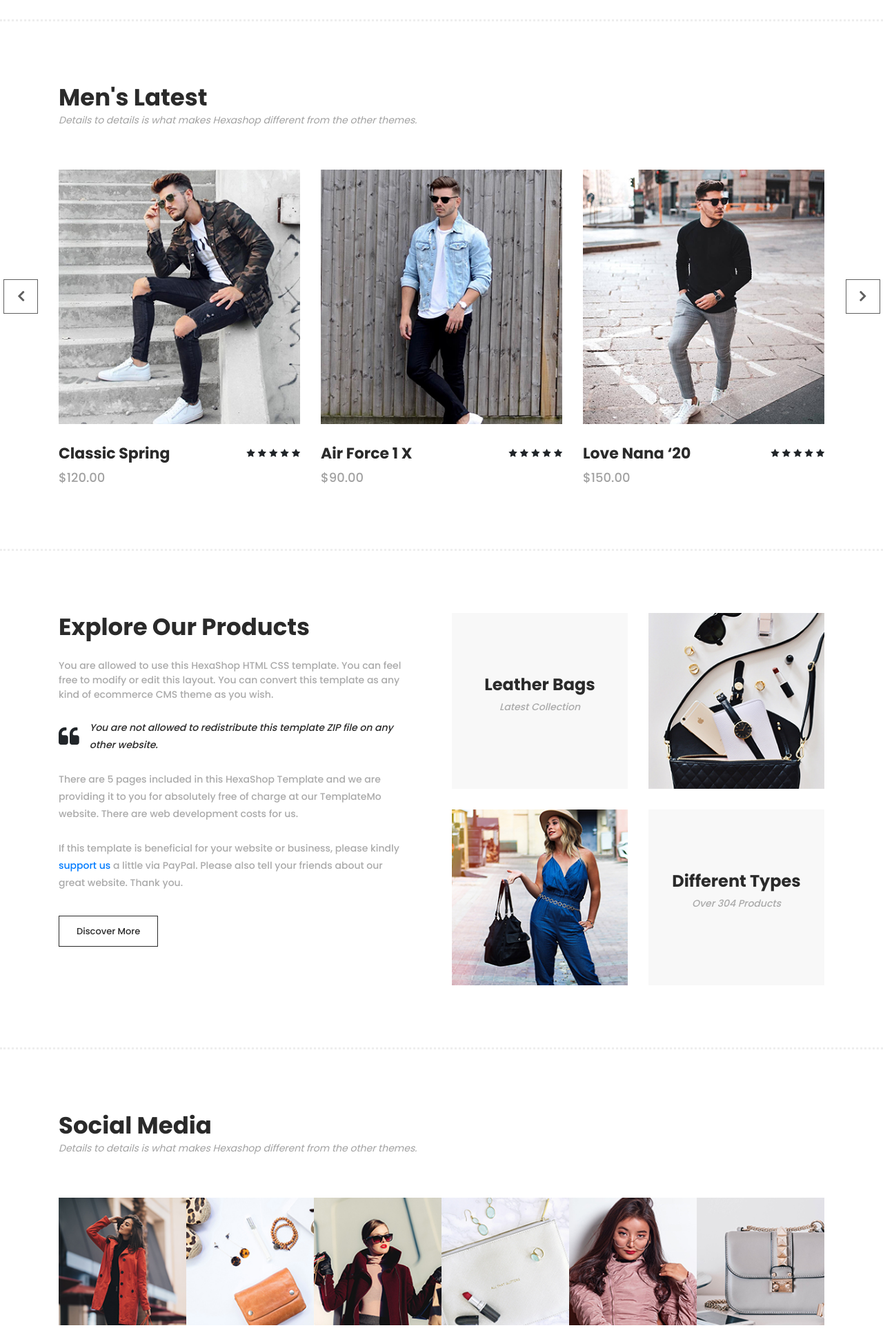
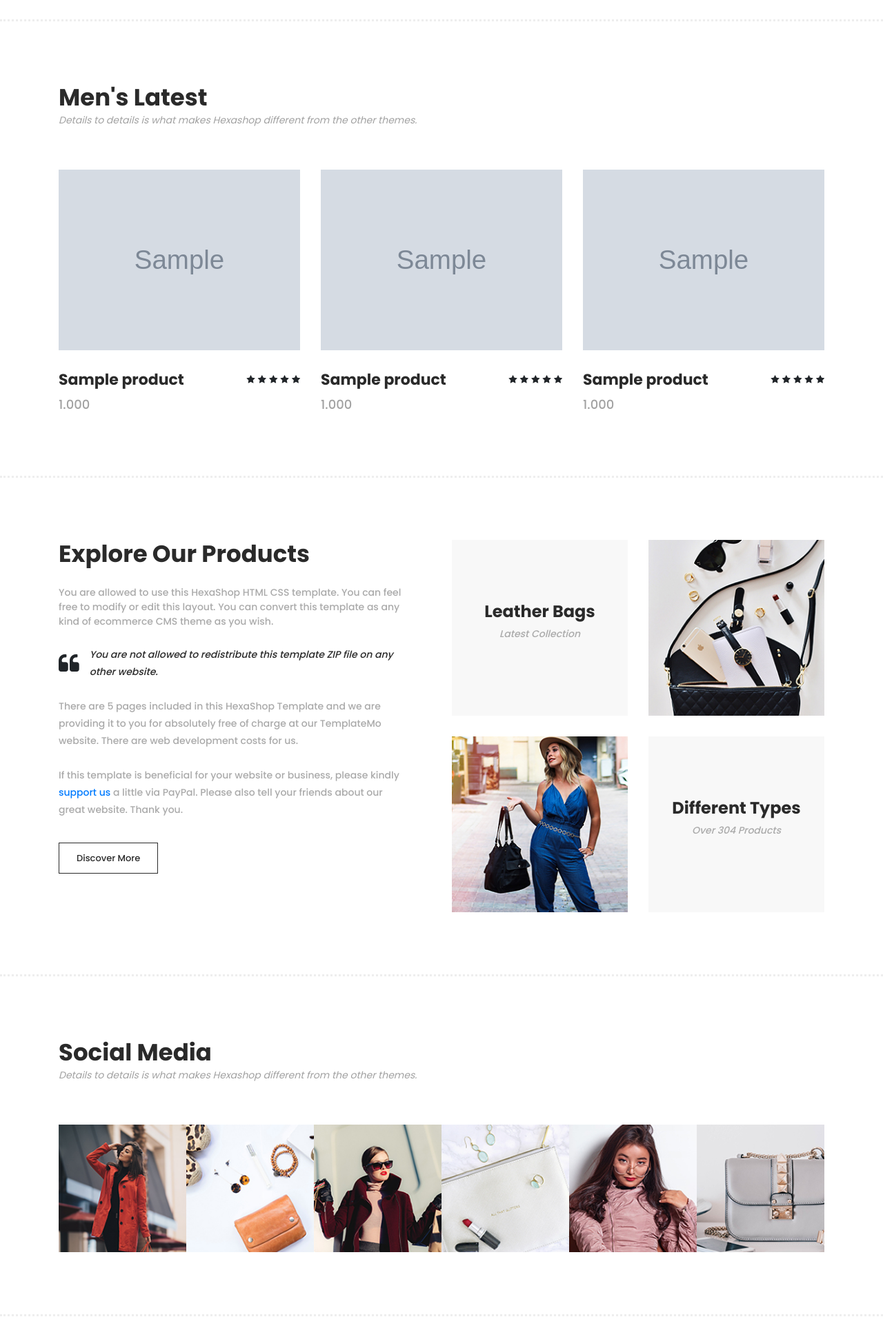
Before and after one commit to muhammedshabeen/e-commerce_website, a Django app: page / in a window 1280 px wide. Shown: the part 687-2613 px from the top of the page at 69% size. Run offline with Django 4.2, Linux system fonts and the light colour scheme; tables that the repository leaves empty hold one stand-in row (values such as "Sample post"); grey boxes marked "Sample" are stand-in pictures; some libraries are stand-ins or nearby versions.

Commit message:
product added in home page

```diff
--- a/core/urls.py
+++ b/core/urls.py
@@ -16,9 +16,14 @@
 """
 from django.contrib import admin
 from django.urls import path, include
+from django.conf import settings
+from django.conf.urls.static import static
 
 urlpatterns = [
     path('admin/', admin.site.urls),
     path('',include('front_end.urls')),
     path('master',include('master.urls')),
 ]
+if settings.DEBUG:
+    urlpatterns += static(settings.MEDIA_URL,
+                          document_root=settings.MEDIA_ROOT)
--- a/front_end/templates/home/base.html
+++ b/front_end/templates/home/base.html
@@ -85,22 +85,30 @@
     <div class="container">
         <div class="row">
             <div class="col-lg-12">
+                {% if product_objs %}
                 <div class="men-item-carousel">
                     <div class="owl-men-item owl-carousel">
+                        {% for product in product_objs %}
                         <div class="item">
                             <div class="thumb">
                                 <div class="hover-content">
                                     <ul>
-                                        <li><a href="single-product.html"><i class="fa fa-eye"></i></a></li>
-                                        <li><a href="single-product.html"><i class="fa fa-star"></i></a></li>
-                                        <li><a href="single-product.html"><i class="fa fa-shopping-cart"></i></a></li>
+                                        <li><a href=""><i class="fa fa-eye"></i></a></li>
+                                        <li><a href=""><i class="fa fa-star"></i></a></li>
+                                        <li><a href=""><i class="fa fa-shopping-cart"></i></a></li>
                                     </ul>
                                 </div>
-                                <img src="{% static 'assets/images/men-01.jpg' %}" alt="">
+                                <img src="{{ product.thumbnail_image.url }}" alt="">
                             </div>
                             <div class="down-content">
-                                <h4>Classic Spring</h4>
-                                <span>$120.00</span>
+                                <h4>{{ product.Name }}</h4>
+                                {% if product.Product_Items.all %}
+                                    {% with first_item=product.Product_Items.all|first %}
+                                        <span>{{ first_item.Selling_Prize }}</span>
+                                    {% endwith %}
+                                {% else %}
+                                    <span>No product items available.</span>
+                                {% endif %}
                                 <ul class="stars">
                                     <li><i class="fa fa-star"></i></li>
                                     <li><i class="fa fa-star"></i></li>
@@ -110,80 +118,16 @@
                                 </ul>
                             </div>
                         </div>
-                        <div class="item">
-                            <div class="thumb">
-                                <div class="hover-content">
-                                    <ul>
-                                        <li><a href="single-product.html"><i class="fa fa-eye"></i></a></li>
-                                        <li><a href="single-product.html"><i class="fa fa-star"></i></a></li>
-                                        <li><a href="single-product.html"><i class="fa fa-shopping-cart"></i></a></li>
-                                    </ul>
-                                </div>
-                                <img src="{% static 'assets/images/men-02.jpg' %}" alt="">
-                            </div>
-                            <div class="down-content">
-                                <h4>Air Force 1 X</h4>
-                                <span>$90.00</span>
-                                <ul class="stars">
-                                    <li><i class="fa fa-star"></i></li>
-                                    <li><i class="fa fa-star"></i></li>
-                                    <li><i class="fa fa-star"></i></li>
-                                    <li><i class="fa fa-star"></i></li>
-                                    <li><i class="fa fa-star"></i></li>
-                                </ul>
-                            </div>
-                        </div>
-                        <div class="item">
-                            <div class="thumb">
-                                <div class="hover-content">
-                                    <ul>
-                                        <li><a href="single-product.html"><i class="fa fa-eye"></i></a></li>
-                                        <li><a href="single-product.html"><i class="fa fa-star"></i></a></li>
-                                        <li><a href="single-product.html"><i class="fa fa-shopping-cart"></i></a></li>
-                                    </ul>
-                                </div>
-                                <img src="{% static 'assets/images/men-03.jpg' %}" alt="">
-                            </div>
-                            <div class="down-content">
-                                <h4>Love Nana ‘20</h4>
-                                <span>$150.00</span>
-                                <ul class="stars">
-                                    <li><i class="fa fa-star"></i></li>
-                                    <li><i class="fa fa-star"></i></li>
-                                    <li><i class="fa fa-star"></i></li>
-                                    <li><i class="fa fa-star"></i></li>
-                                    <li><i class="fa fa-star"></i></li>
-                                </ul>
-                            </div>
-                        </div>
-                        <div class="item">
-                            <div class="thumb">
-                                <div class="hover-content">
-                                    <ul>
-                                        <li><a href="single-product.html"><i class="fa fa-eye"></i></a></li>
-                                        <li><a href="single-product.html"><i class="fa fa-star"></i></a></li>
-                                        <li><a href="single-product.html"><i class="fa fa-shopping-cart"></i></a></li>
-                                    </ul>
-                                </div>
-                                <img src="{% static 'assets/images/men-01.jpg' %}" alt="">
-                            </div>
-                            <div class="down-content">
-                                <h4>Classic Spring</h4>
-                                <span>$120.00</span>
-                                <ul class="stars">
-                                    <li><i class="fa fa-star"></i></li>
-                                    <li><i class="fa fa-star"></i></li>
-                                    <li><i class="fa fa-star"></i></li>
-                                    <li><i class="fa fa-star"></i></li>
-                                    <li><i class="fa fa-star"></i></li>
-                                </ul>
-                            </div>
-                        </div>
+                        {% endfor %}
                     </div>
                 </div>
+                {% else %}
+                    <p>No products available.</p>
+                {% endif %}
             </div>
         </div>
     </div>
+
 </section>
 <!-- ***** Men Area Ends ***** -->
 
--- a/front_end/views.py
+++ b/front_end/views.py
@@ -1,9 +1,16 @@
 from django.shortcuts import render
 from django.http import HttpResponse
+from master.models import *
+from django.db.models import Prefetch
 
 
 def home(request):
-    return render(request,'home/base.html')
+    product_objs = Product.objects.order_by('-id').prefetch_related(Prefetch('Product_Items', queryset=ProductVarients.objects.all()))[:10]
+    print("product_objs",product_objs)
+    context = {
+        "product_objs":product_objs,
+    }
+    return render(request,'home/base.html',context)
 
 def about_us(request):
     return render(request,'home/about_us.html')
```
